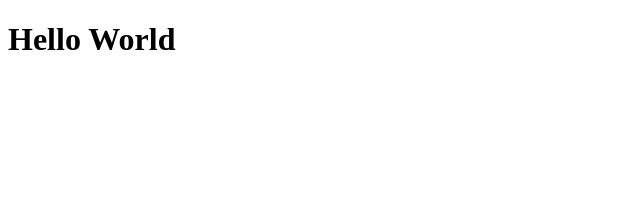
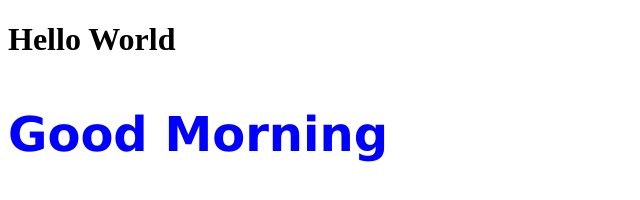
Before and after one commit to PreethiVibin/sample, a plain HTML site: page index.html in a window 1280 px wide. Shown: the whole page, without its empty margins (0-640 px from the left). Drawn offline with Linux system fonts and the light colour scheme.

Commit message:
good morning added

```diff
--- a/index.html
+++ b/index.html
@@ -5,8 +5,10 @@
     <meta http-equiv="X-UA-Compatible" content="IE=edge">
     <meta name="viewport" content="width=device-width, initial-scale=1.0">
     <title>Document</title>
+    <link rel="stylesheet" href="style.css">
 </head>
 <body>
     <h1>Hello World</h1>
+    <h3>Good Morning</h3>
 </body>
 </html>
--- /dev/null
+++ b/style.css
@@ -0,0 +1,5 @@
+h3 {
+    color: blue;
+    font-family: verdana;
+    font-size: 300%;
+  }
```
